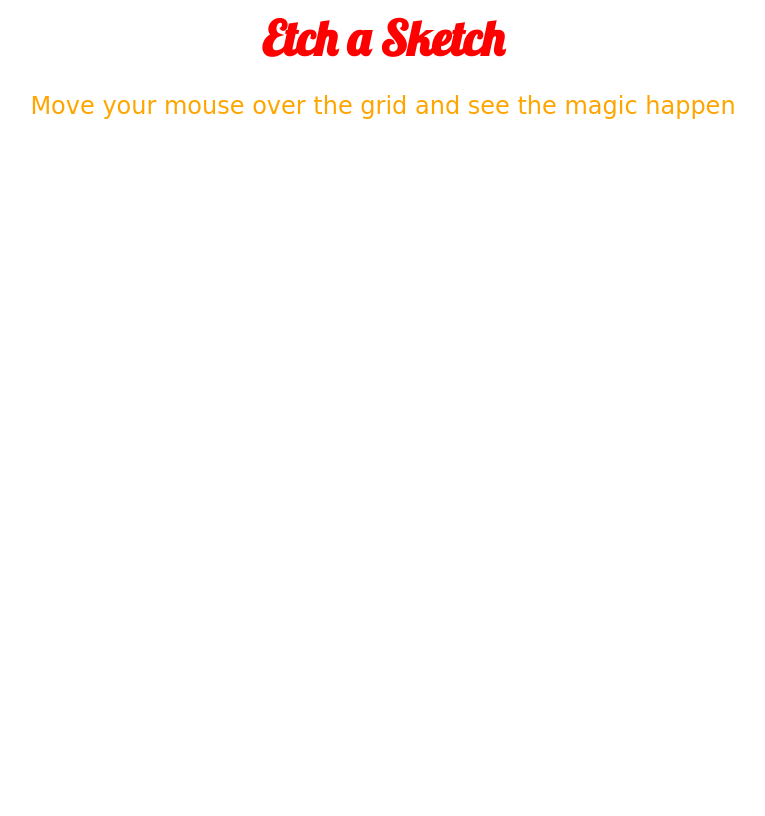
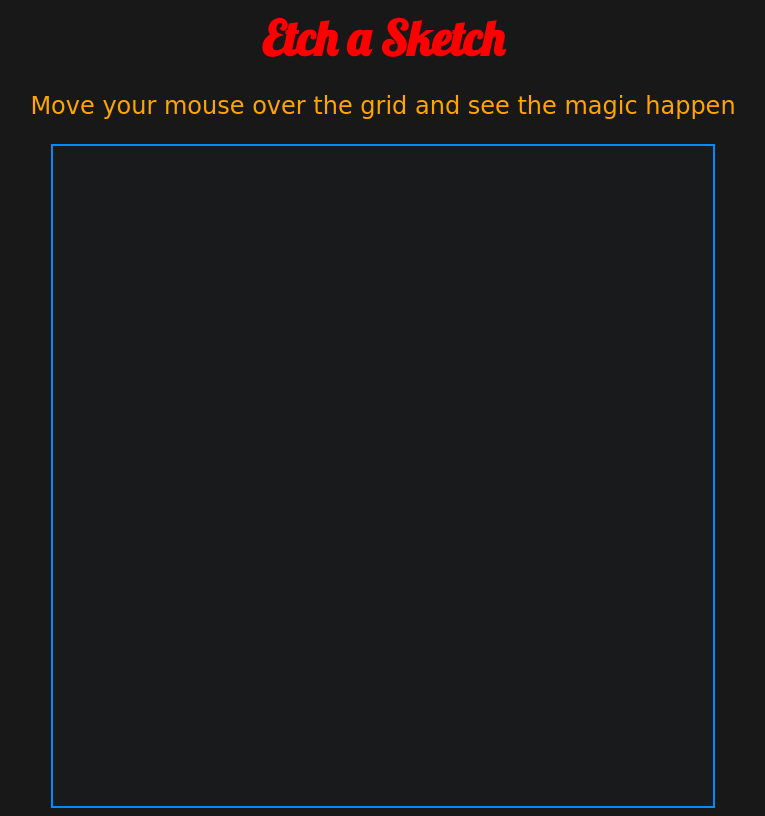
Before and after one commit to voidchef/etch-a-sketch, a plain HTML site: page index.html in a window 1280 px wide. Shown: the whole page, without its empty margins (257-1022 px from the left). Drawn offline with Linux system fonts and the light colour scheme.

Commit message:
add grid as drawing area

```diff
--- a/index.html
+++ b/index.html
@@ -1,9 +1,8 @@
 <!DOCTYPE html>
-<html lang="en">
+<html lang="eng">
   <head>
-    <meta charset="UTF-8" />
-    <meta http-equiv="X-UA-Compatible" content="IE=edge" />
-    <meta name="viewport" content="width=device-width, initial-scale=1.0" />
+    <meta charset="utf-8" />
+    <meta name="viewport" content="width=device-width, initial-scale=1" />
     <link
       href="https://fonts.googleapis.com/css?family=Lobster"
       rel="stylesheet"
@@ -12,11 +11,18 @@
     <link href="style.css" rel="stylesheet" />
     <title>Etch a Sketch</title>
   </head>
+
   <body>
     <div class="header">
       <h1 class="heading">Etch a Sketch</h1>
       <p class="info">Move your mouse over the grid and see the magic happen</p>
     </div>
+    <div class="container">
+      <div class="gridContainer">
+        <div class="grid"></div>
+      </div>
+    </div>
+
     <script src="script.js"></script>
   </body>
 </html>
--- a/style.css
+++ b/style.css
@@ -1,3 +1,9 @@
+:root {
+  --gridRows: 8;
+  --gridColumns: 8;
+  background-color: #181818;
+}
+
 .header {
   display: flex;
   flex-direction: column;
@@ -16,3 +22,28 @@
   font-family: cursive;
   font-size: 1.5em;
 }
+
+.container {
+  display: flex;
+  flex-direction: row;
+  justify-content: center;
+  gap: 50px;
+}
+
+.gridContainer {
+  display: flex;
+  justify-content: center;
+  align-items: center;
+  background-color: #181a1b;
+  width: 660px;
+  height: 660px;
+  border: 2px solid #008cff;
+}
+
+.grid {
+  width: 600px;
+  height: 600px;
+  display: grid;
+  grid-template-columns: repeat(var(--gridColumns), 1fr);
+  grid-template-rows: repeat(var(--gridRows), 1fr);
+}
```
